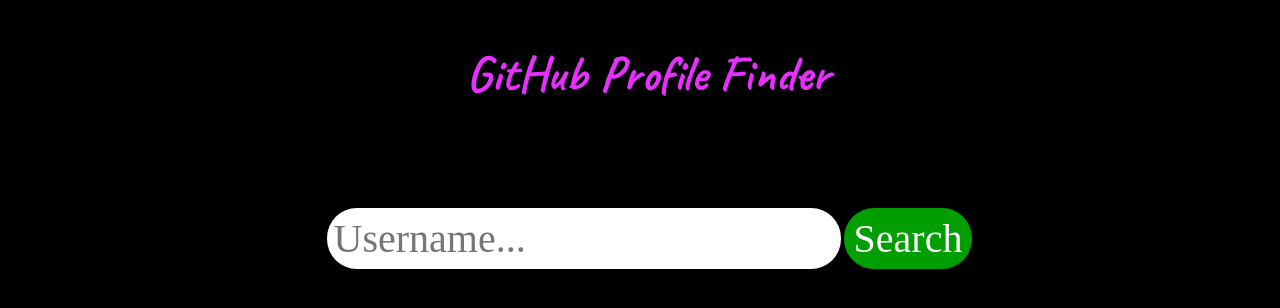
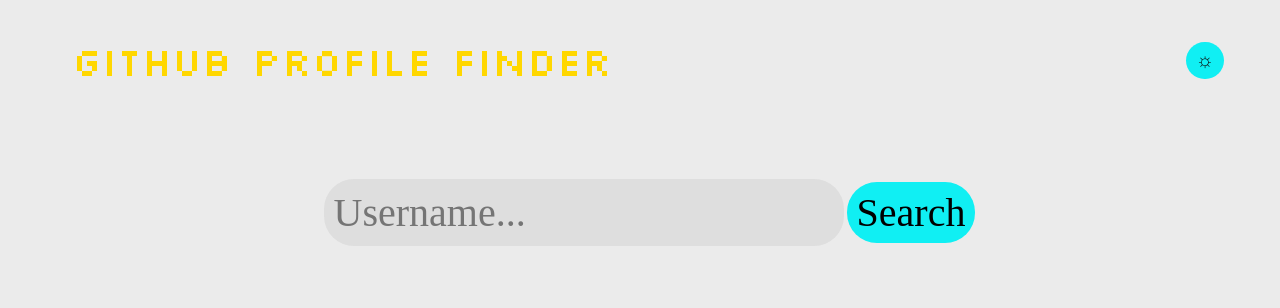
Before and after one commit to suryakiran589/GITHUB-PROFILE-VIEWER, a React (Vite) app: page / in a window 1280 px wide. Shown: the top 308 px of the page. Built offline with nearby package versions, Linux system fonts and the light colour scheme; a web font is replaced by a local one.

Commit message:
dark mode

```diff
--- a/App.js
+++ b/App.js
@@ -7,6 +7,11 @@
 {
     const [pid,setPid] = useState("")
     const [curid,setCurid] = useState("")
+    const [dark,setDark] =useState(false)
+
+        const body= document.body
+        body.style.background=dark ? "black" : "rgb(235, 235, 235)"
+
 
     useEffect(()=>{
     },[])
@@ -14,9 +19,11 @@
         <div className="container">
             <div id="inner">
 
-            <div id="type ">
+            <div id="type">
+            <div>
 
-            <h1 id="heading"> GitHub Profile Finder</h1>
+            <h1 id="heading" style={{color:dark?"rgb(16, 239, 243)":"#FFD700"}}> GitHub Profile Finder</h1>
+            </div>
             {/* <Typewriter
             words={['GitHub','Profile','Finder']}
             loop={5}
@@ -28,10 +35,14 @@
             // onLoopDone={handleDone}
             // onType={handleType}
             /> */}
+            <div>
+
+            <button id="dark-mode"  style={{backgroundColor:"rgb(16, 239, 243)",border:dark?"0px solid white":"0px solid black"}} onClick={()=>setDark(!dark)}>{dark ? "⏾" : "☼"}</button>
+            </div>
             </div>
             <div id="inp">
-            <input id="textbox" placeholder="Username..." type="text" value={pid} onChange={(e)=>setPid(e.target.value)}></input>
-            <button onClick={()=>{
+            <input id="textbox" style={{backgroundColor:dark?"rgb(198, 196, 196)":"rgba(221, 221, 221, 0.86)",color:dark?"black":"white"}} placeholder="Username..." type="text" value={pid} onChange={(e)=>setPid(e.target.value)}></input>
+            <button style={{backgroundColor:"rgb(16, 239, 243)",color:"black"}} onClick={()=>{
                 setCurid(pid)
             }}>Search</button>
             </div>
--- a/index.css
+++ b/index.css
@@ -3,9 +3,16 @@
 }
 body {
   width: 100%;
-  background-color: black;
+  /* background-color: black; */
+  background: linear-gradient(to right ,#0f0f0f,#1a1a1a);
   padding-bottom: 10px;
 }
+#dark-mode{
+  /* height: 20px; */
+  font-size: 20px;
+  color: #0f0f0f;
+}
+
 a{
   text-decoration: none;
   background-color: rgb(18, 156, 18);
@@ -21,11 +28,20 @@
     width: 100%;
 }
 #type{
-  height: 100px;
+  /* height: 100px; */
+  display: flex;
+  justify-content: space-between;
+  align-items: center;
+  width: 100%;
+  flex-wrap: wrap;
 }
 #heading{
-  color: rgb(231, 47, 255);
-  font-size: 50px;
+  color: rgb(16, 239, 243);
+  font-size: 40px;
+  font-family: "Silkscreen", serif;
+  font-weight: 100;
+  font-style: normal;
+  /* font-weight: 100; */
   /* font-family: "Exo 2", serif;
   font-optical-sizing: auto; */
 }
@@ -80,7 +96,7 @@
 } */
 #textbox {
   width: 500px;
-  padding: 7px;
+  padding: 10px;
   margin: 3px;
   outline: none;
   /* font-size: 20px; */
@@ -110,7 +126,7 @@
 }
 h1,span{
 font-family: "Caveat", serif;
-  color: rgb(238, 255, 1);
+  color:  #39FF14;
   font-size: 50px;
 }
 input,button{
@@ -165,13 +181,14 @@
     top: 170px;
     padding: 0;
   }
-  #type{
+  /* #type{
     display: flex;
     justify-content: center;
     align-items: center;
-  }
+  } */
   #heading{
-    font-size: 30px;
+    font-size: 25px;
+
   }
 
   }
--- a/index.html
+++ b/index.html
@@ -12,11 +12,20 @@
 <link rel="preconnect" href="https://fonts.googleapis.com">
 <link rel="preconnect" href="https://fonts.gstatic.com" crossorigin>
 <link href="https://fonts.googleapis.com/css2?family=Caveat:wght@400..700&display=swap" rel="stylesheet">
-<link rel="preconnect" href="https://fonts.googleapis.com">
+
+    <link rel="stylesheet" href="index.css">
+    <link rel="preconnect" href="https://fonts.googleapis.com">
+    <link rel="preconnect" href="https://fonts.gstatic.com" crossorigin>
+    <link href="https://fonts.googleapis.com/css2?family=Noto+Sans:ital,wght@0,100..900;1,100..900&family=Poppins:ital,wght@0,100;0,200;0,300;0,400;0,500;0,600;0,700;0,800;0,900;1,100;1,200;1,300;1,400;1,500;1,600;1,700;1,800;1,900&display=swap" rel="stylesheet">
+    <link rel="preconnect" href="https://fonts.googleapis.com">
+<link rel="preconnect" href="https://fonts.gstatic.com" crossorigin>
+<link href="https://fonts.googleapis.com/css2?family=Orbitron:wght@400..900&display=swap" rel="stylesheet">
 <link rel="preconnect" href="https://fonts.googleapis.com">
 <link rel="preconnect" href="https://fonts.gstatic.com" crossorigin>
-<link href="https://fonts.googleapis.com/css2?family=Exo:ital,wght@0,100..900;1,100..900&display=swap" rel="stylesheet">
-    <link rel="stylesheet" href="index.css">
+<link href="https://fonts.googleapis.com/css2?family=Press+Start+2P&display=swap" rel="stylesheet">
+<link rel="preconnect" href="https://fonts.googleapis.com">
+<link rel="preconnect" href="https://fonts.gstatic.com" crossorigin>
+<link href="https://fonts.googleapis.com/css2?family=Silkscreen:wght@400;700&display=swap" rel="stylesheet">
     <title>Git Profile Finder </title>
 </head>
 <body>
--- a/src/GetInfo.js
+++ b/src/GetInfo.js
@@ -2,6 +2,7 @@
 
 function GetInfo({ prop }) {
   const [fdata, setFdata] = useState(null);
+  const [isError,setError]=useState(false)
   const sty={
 
   }
@@ -13,15 +14,24 @@
         const data = await fetch(`https://api.github.com/users/${prop}`);
         const results = await data.json();
         console.log('res',results);
-        setFdata(results);
+        if(results.message == "Not Found")
+        {
+          setError(true)
+        }
+        else
+        {
+          setFdata(results);
+          setError(false)
+        }
       }
       getData(prop);
     } catch (error) {
       console.log(error, "error");
+
     }
   }, [prop]);
 
-  return (fdata!=null && fdata.id ?
+  return (!isError ? fdata!=null && fdata.id ?
   <div id="content" style={sty
 
   }>
@@ -39,7 +49,7 @@
     <h1>followers {fdata?.followers}</h1>
     {fdata && fdata.bio && <h1>Bio- {fdata?.bio}</h1>}
 
-    <a href={"https://github.com/"+prop}>Open Profile</a>  </div></div>:null)
+    <a href={"https://github.com/"+prop}>Open Profile</a>  </div></div>:<h1>loading</h1> : <h1>error</h1>)
 }
 
 export default GetInfo;
```
